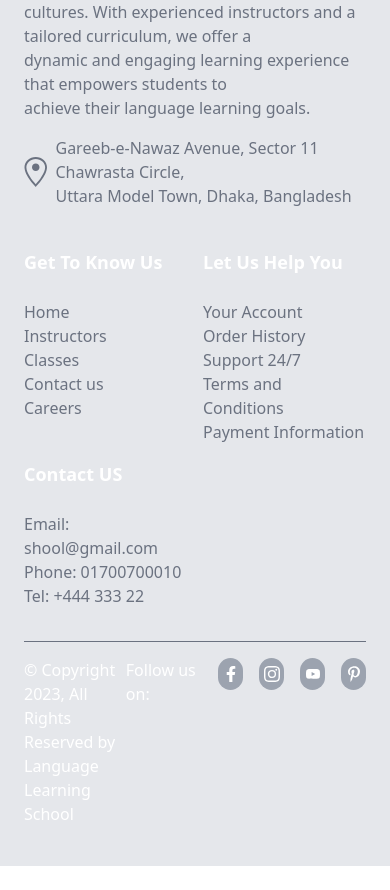
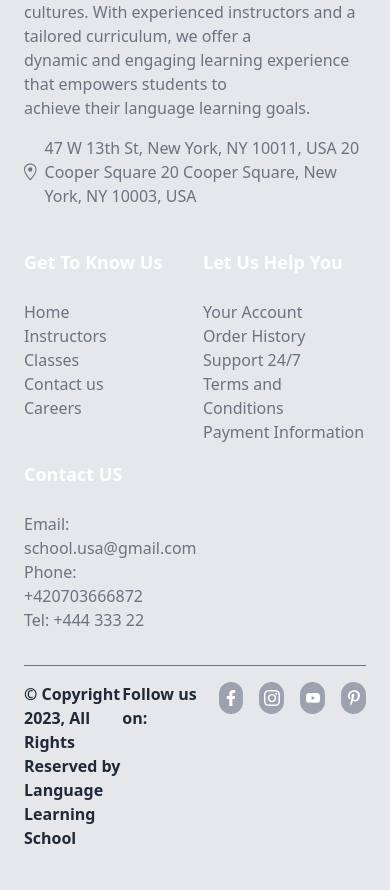
Before and after one commit to alive1258/language-learning-school-client, a React (Vite) app: page /classes in a window 390 px wide. Shown: the part 800-1690 px from the top of the page. Before the commit the page ends 1666 px from the top, so only its background shows below. Built offline with nearby package versions, Linux system fonts and the light colour scheme; no server answers.

Commit message:
popular instractor and popular class responsive done

```diff
--- a/src/Pages/Home/Instructor/Instructor.jsx
+++ b/src/Pages/Home/Instructor/Instructor.jsx
@@ -16,7 +16,7 @@ const Instructor = ({instructors}) => {
           <p>Instructor Email: <span className='font-semibold'>{email}</span></p>
 
           <div className="card-actions my-4">
-            <button className='btn'>See more</button>
+            <button className='px-4 rounded-lg py-2 text-lg font-semibold text-white bg-[#ff8c00] hover:bg-[#e78f24] '>See More</button>
 
           </div>
         </div>
--- a/src/Pages/Home/PopularClass/PopularClass.jsx
+++ b/src/Pages/Home/PopularClass/PopularClass.jsx
@@ -13,7 +13,7 @@ const PopularClass = () => {
             <SectionTitle heading="Choose Your Popular Classes"
 
             />
-            <p className='text-center mb-8'>Take your language skills to the next level with our popular advanced  conversation classes,<br /> perfect for enhancing fluency and confidence</p>
+            <p className='text-center px-4 mb-8'>Take your language skills to the next level with our popular advanced  conversation classes,<br /> perfect for enhancing fluency and confidence</p>
 
             <div className='grid md:grid-cols-3 grid-cols-1 gap-10 px-10'>
                 {
--- a/src/Pages/Home/PopularInstructor/PopularInstructor.jsx
+++ b/src/Pages/Home/PopularInstructor/PopularInstructor.jsx
@@ -17,8 +17,8 @@ const PopularInstructor = () => {
     return (
         <div className='mt-28'>
             <SectionTitle heading="Meet Out Popular Instructor" />
-            <p className='text-center'>They are experienced, knowledgeable, and passionate about teaching. With their expertise, <br /> you can gain valuable insights and improve your language skills effectively.</p>
-            <div className='grid md:grid-cols-3 grid-cols-1 px-10 gap-10 mt-10'>
+            <p className='text-center px-4'>They are experienced, knowledgeable, and passionate about teaching. With their expertise, <br /> you can gain valuable insights and improve your language skills effectively.</p>
+            <div className='grid md:grid-cols-3 grid-cols-1 md:px-10 px-6 gap-10 mt-10 pb-10'>
                 {
                     popularInstructor.map(instructors => <Instructor
                         key={instructors._id}
--- a/src/Pages/Instructors/AllInstructor/AllInstructor.jsx
+++ b/src/Pages/Instructors/AllInstructor/AllInstructor.jsx
@@ -16,7 +16,7 @@ const AllInstructor = () => {
                  Join our classes and learn from our talented instructors <br /> who are here to support
                   and guide you every step of the way.
                   </p>
-              <div className='grid md:grid-cols-3 grid-cols-1 px-10 gap-10 mt-10'>
+              <div className='grid md:grid-cols-3 grid-cols-1 md:px-10 px-4 gap-10 mt-10'>
                 {
                     popularALlInstructor.map(instructors => <TotalInstructor
                         key={instructors._id}
--- a/src/Pages/Instructors/Instructors/Instructors.jsx
+++ b/src/Pages/Instructors/Instructors/Instructors.jsx
@@ -3,7 +3,7 @@ import AllInstructor from '../AllInstructor/AllInstructor';
 
 const Instructors = () => {
     return (
-        <div className='pt-28 px-10'>
+        <div className='pt-28 md:px-10 '>
             <AllInstructor></AllInstructor>
         </div>
     );
--- a/src/Pages/Instructors/TotalInstructor/TotalInstructor.jsx
+++ b/src/Pages/Instructors/TotalInstructor/TotalInstructor.jsx
@@ -3,7 +3,7 @@ import React from 'react';
 const TotalInstructor = ({ instructors }) => {
     const { instructor_name, image, email } = instructors
     return (
-        <div>
+
             <div className="card w-96 bg-base-100 shadow-xl">
                 <figure><img className='h-44 w-full' src={image} alt="Shoes" /></figure>
                 <div className="card-body">
@@ -14,12 +14,12 @@ const TotalInstructor = ({ instructors }) => {
                     <p>Instructor Email: <span className='font-semibold'>{email}</span></p>
 
                     <div className="card-actions my-4">
-                        <button className='btn'>See more</button>
+                        <button className='px-4 rounded-lg py-2 text-lg font-semibold text-white bg-[#ff8c00] hover:bg-[#e78f24] '>See More</button>
 
                     </div>
                 </div>
             </div>
-        </div>
+
     );
 };
 
--- a/src/Pages/Shared/Footer/Footer.jsx
+++ b/src/Pages/Shared/Footer/Footer.jsx
@@ -1,7 +1,7 @@
 import React from 'react';
 import { Link } from 'react-router-dom';
 import logo from '../../../assets/images/logo.png'
-import { FaFacebookF ,FaPinterestP} from 'react-icons/fa';
+import { FaFacebookF, FaPinterestP } from 'react-icons/fa';
 import { BsInstagram } from 'react-icons/bs';
 import { AiFillYoutube } from 'react-icons/ai';
 import { GoLocation } from 'react-icons/go';
@@ -28,9 +28,10 @@ const Footer = () => {
                 cultures. With experienced instructors and a tailored curriculum, we offer a <br />
                 dynamic and engaging learning experience that empowers students to <br /> achieve their language learning goals.
               </p>
-              <div className='flex mt-4 items-center gap-2 text-gray-500'> <GoLocation size={30}/>
+              <div className='flex mt-4 items-center gap-2 text-gray-500'> <GoLocation size={30} />
 
-              Gareeb-e-Nawaz Avenue, Sector 11 Chawrasta Circle,<br /> Uttara Model Town, Dhaka, Bangladesh
+                47 W 13th St, New York, NY 10011, USA
+                20 Cooper Square 20 Cooper Square, New York, NY 10003, USA
               </div>
             </div>
           </div>
@@ -60,8 +61,8 @@ const Footer = () => {
               <div>
                 <p className="text-lg pb-6 text-white font-semibold">Contact US</p>
                 <div className='text-gray-500'>
-              <p>Email: shool@gmail.com</p>
-                <p>Phone: 01700700010</p>
+                  <p>Email: school.usa@gmail.com</p>
+                  <p>Phone: +420703666872</p>
                   <p>Tel: +444 333 22</p>
                   {/* <p>French Langues</p>
                 <p>chinese Langues</p> */}
@@ -74,27 +75,27 @@ const Footer = () => {
         <div className="pt-4 pb-4 flex justify-between ">
 
           <div>
-            <p className="text-white">
+            <p className="font-semibold">
               © Copyright 2023, All Rights Reserved by Language Learning School
             </p>
           </div>
 
           <div>
             <div className="flex gap-4">
-              <p className="text-white">Follow us on:</p>
+              <p className="font-semibold">Follow us on:</p>
 
               <div className='bg-gray-400 hover:bg-[#28589c] text-white h-8 w-8 rounded-full flex items-center justify-center'>
-              <FaFacebookF/>
+                <FaFacebookF />
               </div>
               <div className='bg-gray-400 hover:bg-[#E1306c] text-white h-8 w-8 rounded-full flex items-center justify-center'>
-              <BsInstagram/>
+                <BsInstagram />
               </div>
               <div className='bg-gray-400 hover:bg-[#ff0000] text-white h-8 w-8 rounded-full flex items-center justify-center'>
-              <AiFillYoutube/>
+                <AiFillYoutube />
 
               </div>
               <div className='bg-gray-400 hover:bg-[#a01c23] text-white h-8 w-8 rounded-full flex items-center justify-center'>
-              <FaPinterestP/>
+                <FaPinterestP />
               </div>
 
 
--- a/src/components/ClassCart/ClassCart.jsx
+++ b/src/components/ClassCart/ClassCart.jsx
@@ -76,7 +76,7 @@ const ClassCart = ({course}) => {
           <p>Available Seats: {available_seats}</p>
          </div>
           <div className="card-actions my-4">
-            <button onClick={()=>handleAddToCart(course)} className='btn'>buy Now</button>
+            <button  onClick={()=>handleAddToCart(course)} className='px-4 rounded-lg py-2 text-lg font-semibold text-white bg-[#ff8c00] hover:bg-[#e78f24] '>Enroll Now</button>
 
           </div>
         </div>
```
Lines whose indentation alone changed are shown as unchanged.
